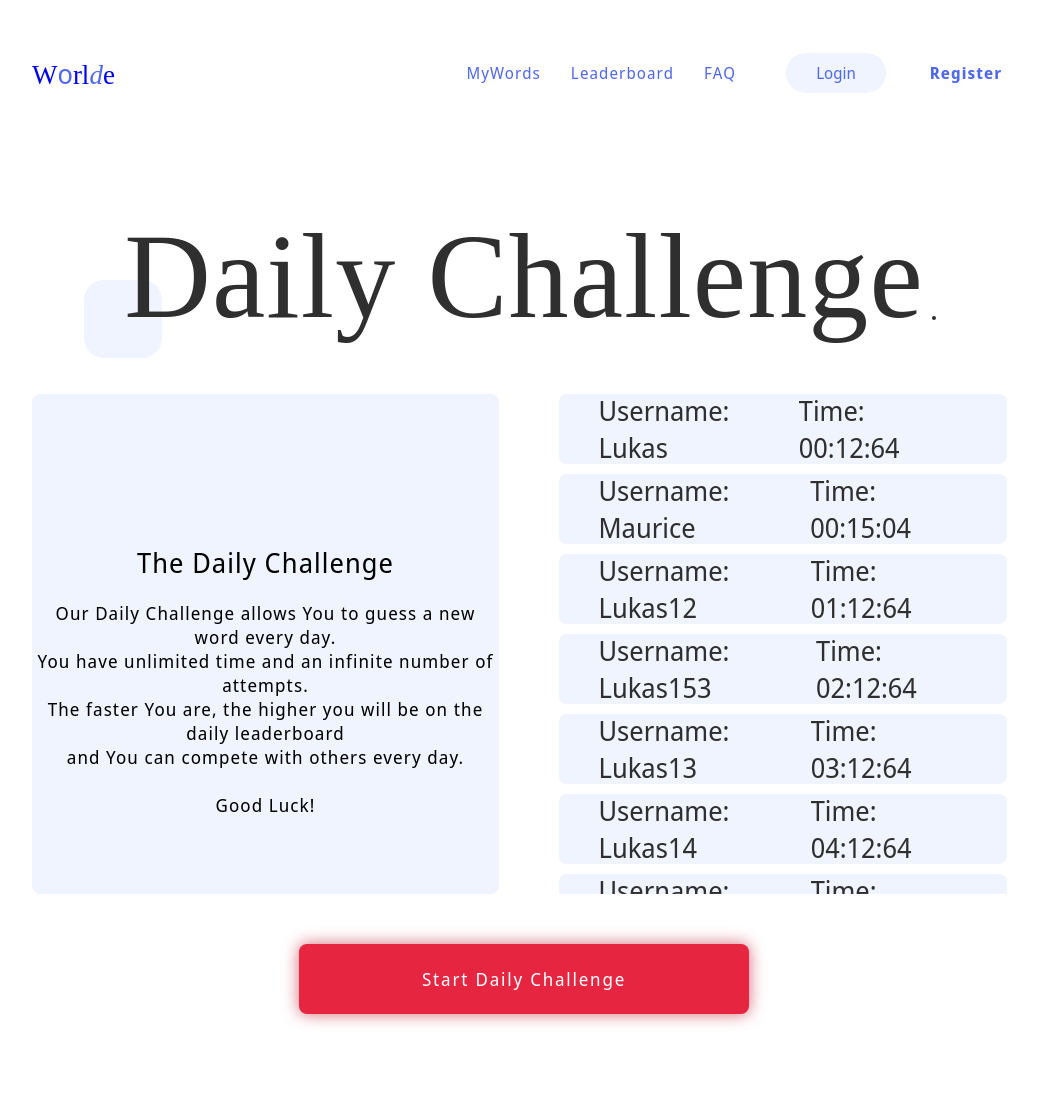
After one commit to Maeringor/wordle-webapp, a PHP site: page /daily-start in a window 1280 px wide. The commit adds this page. Shown: the top 1105 px of the page, without its empty margins (116-1154 px from the left). Run offline with PHP 8.4, Linux system fonts and the light colour scheme.

Commit message:
IS-L pages design update diffrente sides

```diff
--- /dev/null
+++ b/css/daily-start.css
@@ -0,0 +1,117 @@
+.content-container {
+    position: relative;
+    width: 100%;
+    height: 100%;
+}
+
+
+/* headline */
+
+.headline-container {
+    position: relative;
+    width: 100%;
+    margin-top: 5vh;
+}
+
+.headline {
+    position: relative;
+    width: fit-content;
+    height: fit-content;
+    margin: auto;
+}
+
+.headline object {
+    position: absolute;
+    top: 100px;
+}
+
+.quadrat-pos {
+    position: absolute;
+    left: -40px;
+    bottom: -12px;
+    z-index: -1;
+}
+
+.content-container-daily {
+    position: relative;
+    width: 100%;
+    margin-top: 4vh;
+    display: flex;
+}
+
+.content-container-daily .desc-left {
+    flex: 1;
+    max-height: 500px;
+    max-width: 1450px;
+    margin-right: 50px;
+    justify-items: center;
+    border-radius: 8px;
+}
+
+.headline-desc {
+    text-align: center;
+    margin-top: 150px;
+}
+
+.content-desc {
+    text-align: center;
+    margin-top: 20px;
+}
+
+.content-container-daily .daily-board {
+    flex: 1;
+    overflow-y: scroll;
+    max-height: 500px;
+}
+
+
+/* Hide scrollbar for Chrome, Safari and Opera */
+
+.daily-board::-webkit-scrollbar {
+    display: none;
+}
+
+
+/* Hide scrollbar for IE, Edge and Firefox */
+
+.daily-board {
+    -ms-overflow-style: none;
+    /* IE and Edge */
+    scrollbar-width: none;
+    /* Firefox */
+}
+
+
+/*   cards design */
+
+.daily-board .history-card {
+    width: 35vw;
+    height: 70px;
+    padding: 0 40px;
+    margin: 10px auto;
+    display: flex;
+    justify-content: space-between;
+    align-items: center;
+    border-radius: 8px;
+}
+
+.daily-board .history-card:first-child {
+    margin: 0 auto;
+}
+
+.history-card .position {
+    text-align: center;
+}
+
+
+/* start btn */
+
+.main-btn-pos {
+    margin-left: auto;
+    margin-right: auto;
+    margin-top: 50px;
+}
+
+.red-btn-shadow {
+    box-shadow: 0px 0px 16px rgba(205, 65, 83, 0.8);
+}
--- /dev/null
+++ b/daily-start.php
@@ -0,0 +1,118 @@
+<!DOCTYPE html>
+<html>
+
+<head>
+    <meta charset='utf-8'>
+    <meta http-equiv='X-UA-Compatible' content='IE=edge'>
+    <title>Wordle</title>
+    <meta name='viewport' content='width=device-width, initial-scale=1'>
+    <!-- Globeles Stylesheet -->
+    <link rel='stylesheet' type='text/css' media='screen' href='/css/design.css'>
+    <link rel='stylesheet' type='text/css' media='screen' href='/css/nav.css'>
+    <link rel='stylesheet' type='text/css' media='screen' href='/css/elements.css'>
+    <link rel='stylesheet' type='text/css' media='screen' href='/css/daily-start.css'>
+
+</head>
+
+<body>
+    <!-- add header -->
+    <?php include 'html_structures/nav.html'; ?>
+
+    <section class="basic-padding">
+
+        <!-- content area -->
+        <div class="content-container">
+
+            <!-- headline -->
+            <div class="headline-container primary-textcol master-head letter-spacing-small medium">
+                <div class="headline">Daily Challenge
+                    <object data="/rescources/svg/small-dot.svg" width="20px" height="20px"></object>
+                    <div class="quadrat-text-element light-blue-bg quadrat-pos"></div>
+                </div>
+
+            </div>
+
+
+
+            <!-- daily challenge -->
+            <div class="content-container-daily">
+
+                <!-- descirption-->
+                <div class="desc-left light-blue-bg">
+                    <div class="headline-desc sub-head letter-spacing-small medium">
+                        The Daily Challenge
+                    </div>
+
+                    <div class="content-desc paragraph letter-spacing-small">
+                        Our Daily Challenge allows You to guess a new word every day. <br>You have unlimited time and an infinite number of attempts.
+                        <br>The faster You are, the higher you will be on the daily leaderboard <br>and You can compete with others every day.
+                        <br><br>Good Luck!
+
+                    </div>
+
+                </div>
+
+                <!-- daily history -->
+                <!-- dynamic data -->
+                <div class="daily-board">
+
+                    <!-- card setup for dynamic data from db -->
+                    <div class="history-card sub-head primary-textcol medium light-blue-bg">
+                        <div class="username">Username: Lukas</div>
+                        <div class="time">Time: 00:12:64</div>
+                    </div>
+                    <div class="history-card sub-head primary-textcol medium light-blue-bg">
+                        <div class="username">Username: Maurice</div>
+                        <div class="time">Time: 00:15:04</div>
+                    </div>
+                    <div class="history-card sub-head primary-textcol medium light-blue-bg">
+                        <div class="username">Username: Lukas12</div>
+                        <div class="time">Time: 01:12:64</div>
+                    </div>
+                    <div class="history-card sub-head primary-textcol medium light-blue-bg">
+                        <div class="username">Username: Lukas153</div>
+                        <div class="time">Time: 02:12:64</div>
+                    </div>
+                    <div class="history-card sub-head primary-textcol medium light-blue-bg">
+                        <div class="username">Username: Lukas13</div>
+                        <div class="time">Time: 03:12:64</div>
+                    </div>
+                    <div class="history-card sub-head primary-textcol medium light-blue-bg">
+                        <div class="username">Username: Lukas14</div>
+                        <div class="time">Time: 04:12:64</div>
+                    </div>
+                    <div class="history-card sub-head primary-textcol medium light-blue-bg">
+                        <div class="username">Username: Lukas15</div>
+                        <div class="time">Time: 05:12:64</div>
+                    </div>
+                    <div class="history-card sub-head primary-textcol medium light-blue-bg">
+                        <div class="username">Username: Lukas21</div>
+                        <div class="time">Time: 06:12:64</div>
+                    </div>
+                    <div class="history-card sub-head primary-textcol medium light-blue-bg">
+                        <div class="username">Username: Lukas22</div>
+                        <div class="time">Time: 07:12:64</div>
+                    </div>
+                    <div class="history-card sub-head primary-textcol medium light-blue-bg">
+                        <div class="username">Username: Lukas24</div>
+                        <div class="time">Time: 08:12:64</div>
+                    </div>
+
+                </div>
+                <!-- daily history end -->
+            </div>
+            <!-- user information area end -->
+
+            <!-- Start btn -->
+            <div class="main-button red-bg  main-btn-pos red-btn-shadow">
+                <a class="secondary-textcol letter-spacing-big medium paragraph" href="gamemodis.php">Start Daily Challenge</a>
+            </div>
+            <!-- start btn end -->
+
+        </div>
+        <!-- content area end -->
+
+    </section>
+</body>
+
+</html>
--- a/gamemodis.php
+++ b/gamemodis.php
@@ -36,7 +36,7 @@
         <div class="wrapper1">
             <div class="one">
                 <div id="#red-btn" class="main-button red-bg  main-btn-pos red-btn-shadow">
-                    <a class="secondary-textcol letter-spacing-big medium paragraph" href="#">Daily Challenge</a>
+                    <a class="secondary-textcol letter-spacing-big medium paragraph" href="daily-start">Daily Challenge</a>
                 </div>
             </div>
         </div>
--- a/register.php
+++ b/register.php
@@ -19,7 +19,7 @@
         <!-- headline area -->
         <div class="headline-container primary-textcol ">
             <div class="headline third-head letter-spacing-small medium">Lets Wordle
-                <object data="/rescources/svg/small-dot.svg" width="8px" height="8px"></object>
+
             </div>
 
         </div>
```
Also changed, not shown: css/login.css (+17 -14 lines), login.php (+6 -3 lines).
